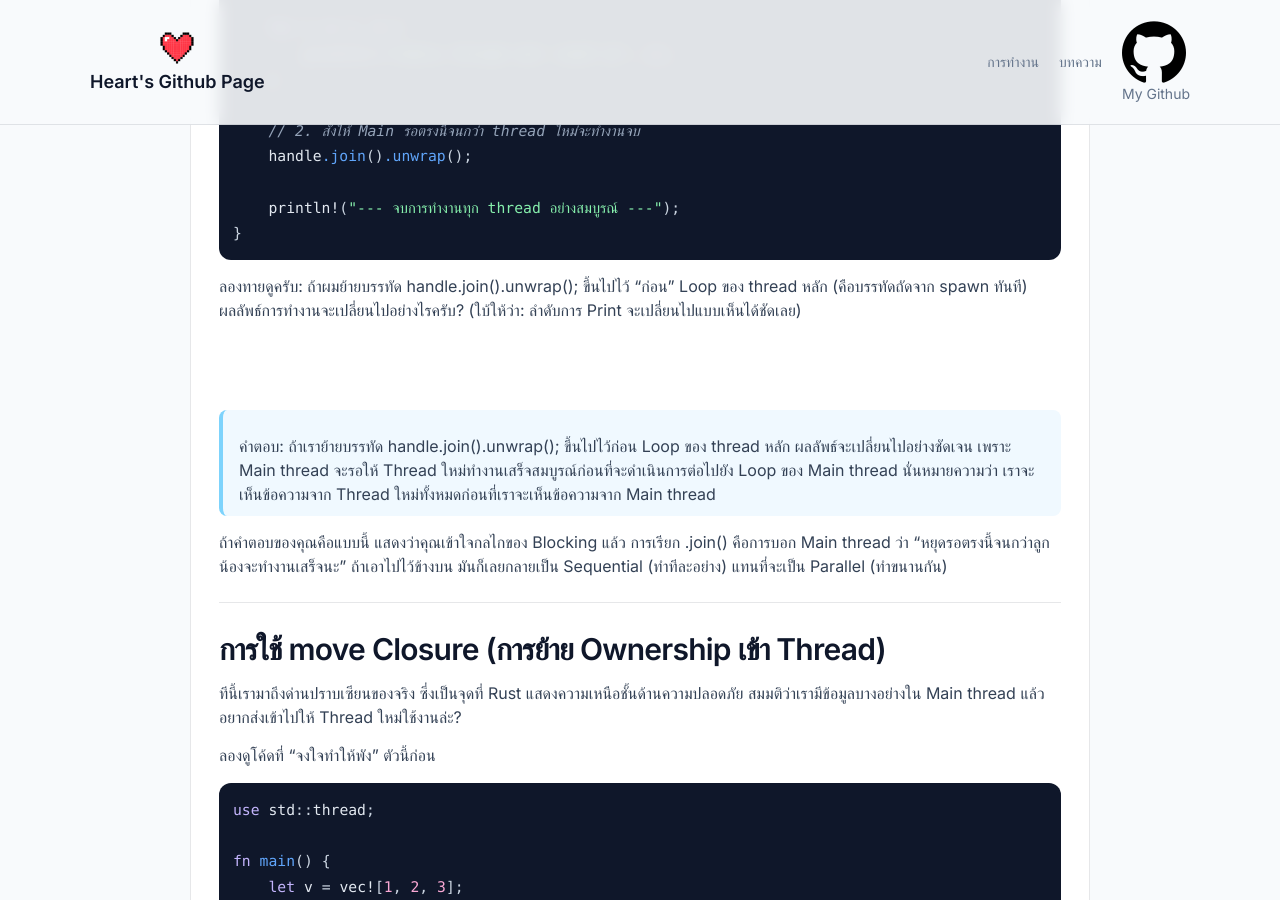
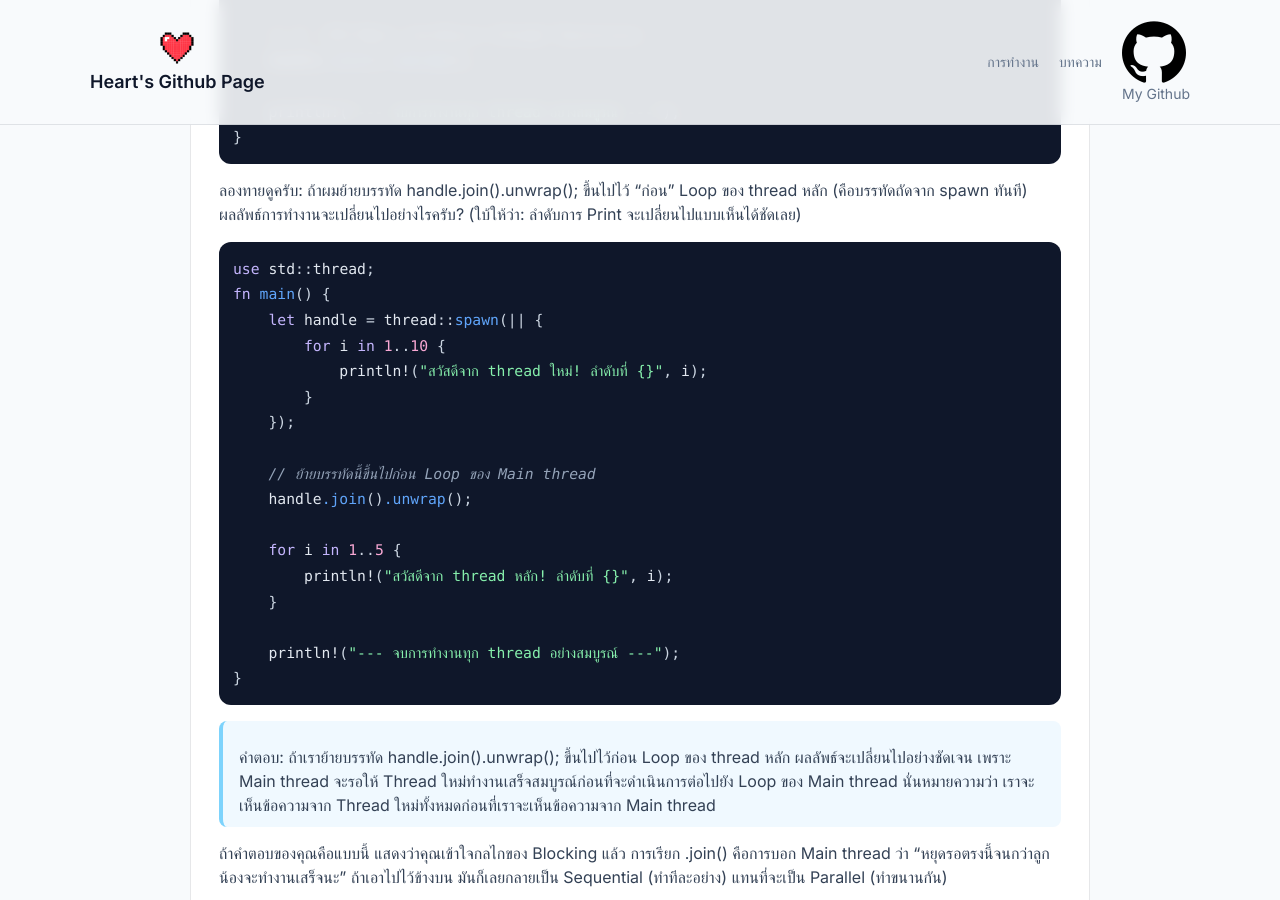
Before and after one commit to heart/heart.github.io, a Jekyll site: the page built from _posts/2026-03-06-rust-thread.md, in a window 1280 px wide and 900 px high, scrolled down 1996 px. Built offline with Jekyll 4.4.1, drawn with Linux system fonts in a browser that asks for light colours.

Commit message:
add code

````diff
--- a/_posts/2026-03-06-rust-thread.md
+++ b/_posts/2026-03-06-rust-thread.md
@@ -38,11 +38,6 @@ fn main() {
 ```
 
 **คำถาม: จากโค้ดข้างบน คุณคิดว่า Thread ใหม่จะทำงานจนถึงลำดับที่ 10 หรือไม่? และเพราะอะไรครับ? (ลองเดาได้เลย ไม่ต้องกลัวผิด!)**
-<br/>
-<br/>
-<br/>
-<br/>
-<br/>
 
 > คำตอบ: Thread ใหม่จะไม่ทำงานจนถึงลำดับที่ 10 เพราะว่าเมื่อ Main thread ทำงานเสร็จและจบโปรแกรม (หลังจากลำดับที่ 5) Thread ใหม่ที่ถูกสร้างขึ้นจะถูกปิดตัวลงทันที ไม่ว่าจะทำงานเสร็จหรือไม่ก็ตาม นี่คือข้อจำกัดของการทำงานแบบ Multithreading ใน Rust ที่เราต้องระวัง!
 
@@ -80,10 +75,26 @@ fn main() {
 ```
 
 ลองทายดูครับ: ถ้าผมย้ายบรรทัด handle.join().unwrap(); ขึ้นไปไว้ "ก่อน" Loop ของ thread หลัก (คือบรรทัดถัดจาก spawn ทันที) ผลลัพธ์การทำงานจะเปลี่ยนไปอย่างไรครับ? (ใบ้ให้ว่า: ลำดับการ Print จะเปลี่ยนไปแบบเห็นได้ชัดเลย)
-<br/>
-<br/>
-<br/>
-<br/>
+
+```rust
+use std::thread;
+fn main() {
+    let handle = thread::spawn(|| {
+        for i in 1..10 {
+            println!("สวัสดีจาก thread ใหม่! ลำดับที่ {}", i);
+        }
+    });
+
+    // ย้ายบรรทัดนี้ขึ้นไปก่อน Loop ของ Main thread
+    handle.join().unwrap();
+
+    for i in 1..5 {
+        println!("สวัสดีจาก thread หลัก! ลำดับที่ {}", i);
+    }
+
+    println!("--- จบการทำงานทุก thread อย่างสมบูรณ์ ---");
+}
+```
 
 > คำตอบ: ถ้าเราย้ายบรรทัด handle.join().unwrap(); ขึ้นไปไว้ก่อน Loop ของ thread หลัก ผลลัพธ์จะเปลี่ยนไปอย่างชัดเจน เพราะ Main thread จะรอให้ Thread ใหม่ทำงานเสร็จสมบูรณ์ก่อนที่จะดำเนินการต่อไปยัง Loop ของ Main thread นั่นหมายความว่า เราจะเห็นข้อความจาก Thread ใหม่ทั้งหมดก่อนที่เราจะเห็นข้อความจาก Main thread
 
@@ -156,9 +167,6 @@ fn main() {
 }
 ```
 
-<br/>
-<br/>
-
 เฉลย
 
 > ถ้าคุณพยายามจะใช้ v ใน Main thread หลังจากที่ move มันไปแล้ว คอมไพเลอร์จะตะโกนด่าทันทีว่า: "Value used here after move" เพราะสิทธิ์การเป็นเจ้าของได้ถูกย้ายขาดไปอยู่กับ Thread ใหม่แล้ว Main thread ไม่มีสิทธิ์ยุ่งกับข้อมูลชุดนั้นอีกต่อไป นี่แหละคือสิ่งที่ทำให้ Rust แข็งแกร่ง เพราะมันกำจัดโอกาสที่จะเกิด Data Race (การแย่งกันใช้ข้อมูลจนพัง) ทิ้งไปตั้งแต่ตอนเขียนโค้ดเลย
@@ -228,9 +236,6 @@ fn main() {
     println!("ได้รับข้อความ: {}", received);
 }
 ```
-
-<br/>
-<br/>
 
 คำตอบ
 
@@ -340,9 +345,6 @@ for _ in 0..10 {
     handles.push(handle);
 }
 ```
-
-<br/>
-<br/>
 
 คำตอบ
 
````
